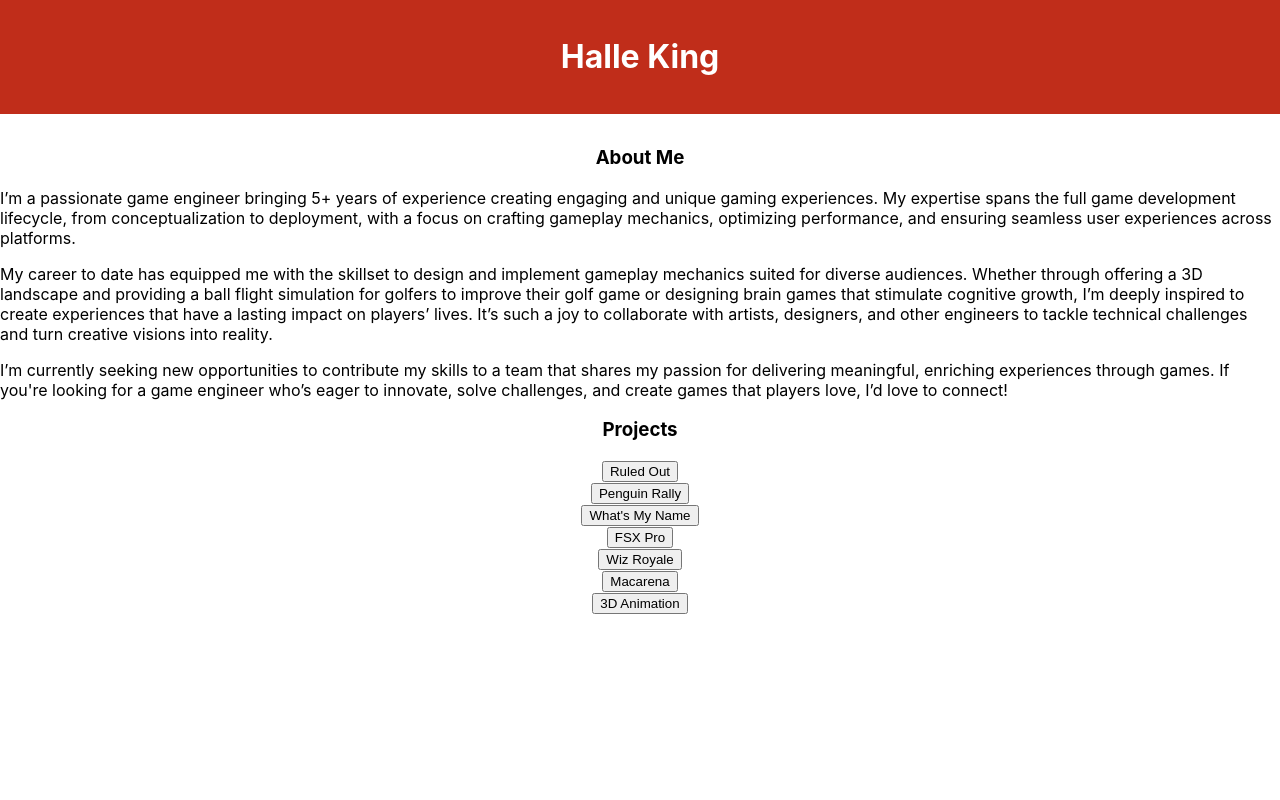
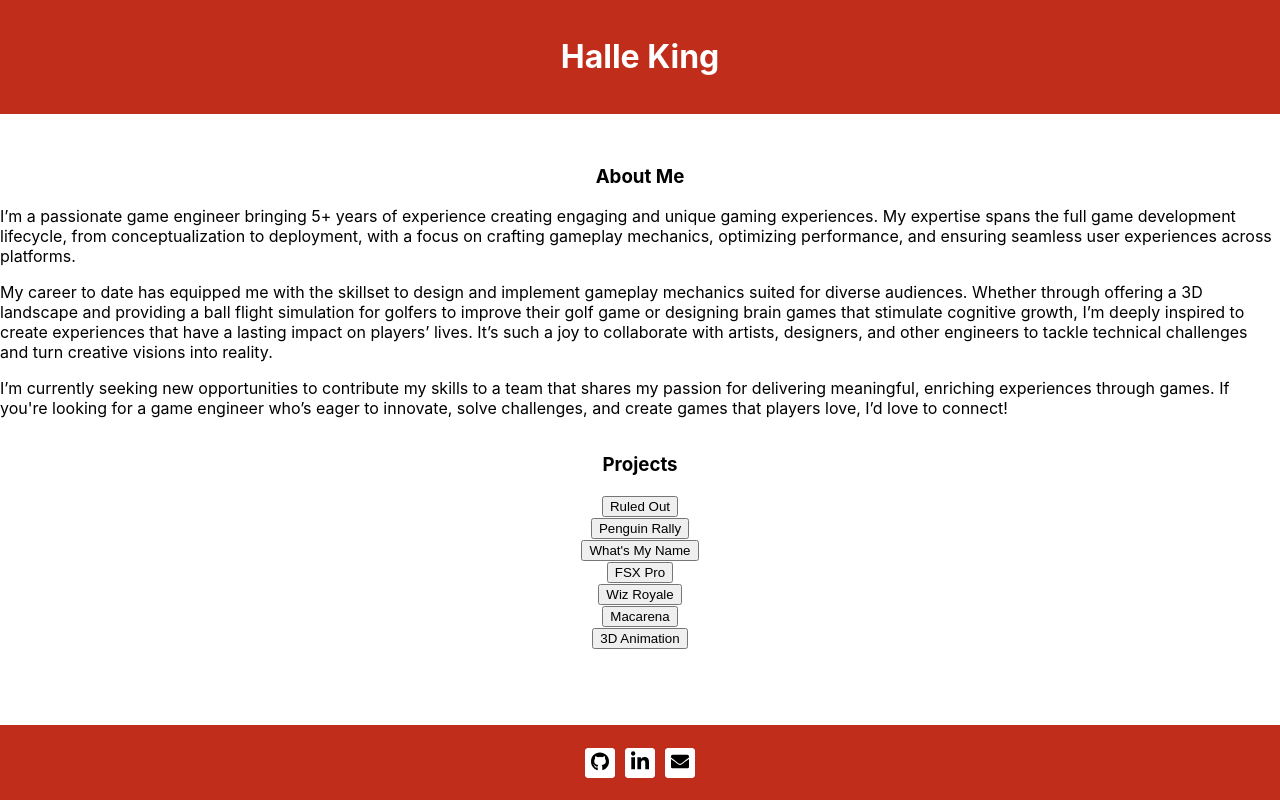
Before and after one commit to halleking/portfolio, a React (Create React App) app: page / in a window 1280 px wide. Built offline with nearby package versions, Linux system fonts and the light colour scheme.

Commit message:
add footer with links

```diff
--- a/package.json
+++ b/package.json
@@ -13,6 +13,7 @@
     "gh-pages": "^6.2.0",
     "react": "^18.3.1",
     "react-dom": "^18.3.1",
+    "react-icons": "^5.4.0",
     "react-scripts": "5.0.1",
     "web-vitals": "^2.1.4"
   },
--- a/src/App.css
+++ b/src/App.css
@@ -1,5 +1,8 @@
 .App {
   text-align: center;
+  height: 100vh;
+  display: flex;
+  flex-direction: column;
 }
 
 .App-logo {
--- a/src/App.js
+++ b/src/App.js
@@ -3,7 +3,7 @@ import React from 'react';
 import Header from './components/header/Header';
 import About from './components/about/About';
 import Projects from './components/projects/Projects';
-
+import Footer from './components/footer/Footer'
 
 function App() {
   return (
@@ -11,6 +11,7 @@ function App() {
       <Header/>
       <About/>
       <Projects/>
+      <Footer/>
     </div>
   );
 }
--- /dev/null
+++ b/src/components/footer/ContactButton.css
@@ -0,0 +1,20 @@
+.button{
+    height: 30px;
+    width: 30px;
+    cursor: pointer;
+    border-radius: 4px;
+    border: 0px;
+    align-self: center;
+    background-color: rgb(255, 255, 255);
+}
+
+.button:hover{
+    background: rgb(160, 160, 160);
+}
+
+.button-icon{
+    color: rgb(0, 0, 0);
+    height: 90%;
+    width: 100%;
+    align-content: center;
+}
--- /dev/null
+++ b/src/components/footer/ContactButton.js
@@ -0,0 +1,39 @@
+import React, { Component } from 'react';
+import './ContactButton.css'
+
+import { FaLinkedinIn } from "react-icons/fa";
+import { FaGithub } from "react-icons/fa";
+import { FaEnvelope } from "react-icons/fa";
+import { FaFileAlt } from "react-icons/fa";
+
+
+class ContactButton extends Component {
+
+    handleClick = () => {
+      return window.open(this.props.url);
+    }
+
+    renderIcon = () => {
+      switch(this.props.icon) {
+        case 'linkedin': return <FaLinkedinIn className='button-icon'/>;
+        case 'github': return <FaGithub className='button-icon'/>;
+        case 'email': return <FaEnvelope className='button-icon'/>;
+        case 'resume': return <FaFileAlt className='button-icon'/>;
+      }
+    }
+
+    render() {
+        return(
+            <div className='button'>
+                <button
+                    type="button"
+                    className={"button"}
+                    onClick={() => this.handleClick()}>
+                    {this.renderIcon()}
+                </button>
+            </div>
+        )
+    }
+ }
+
+ export default ContactButton;
--- /dev/null
+++ b/src/components/footer/Footer.css
@@ -0,0 +1,11 @@
+.Footer {
+    margin-top: auto;
+    display: grid;
+    grid-auto-flow: column;
+    grid-column-gap: 10px;
+    justify-content: center;
+    background-color: rgb(192, 45, 26);
+    color: #ffffff;
+    height: 75px;
+    min-height: 75px;
+  }
--- /dev/null
+++ b/src/components/footer/Footer.js
@@ -0,0 +1,25 @@
+import React from 'react';
+import ContactButton from './ContactButton';
+import './Footer.css';
+
+
+function Footer() {
+    return (
+        <div className="Footer">
+            <ContactButton
+                icon='github'
+                url="https://github.com/halleking"
+            />
+            <ContactButton
+                icon='linkedin'
+                url="https://www.linkedin.com/in/halleking/"/>
+            <ContactButton
+                icon='email'
+                url="mailto:hnking515@gmail.com"/>
+            {/*<ContactButton
+                icon='resume'/> */}
+        </div>
+    );
+}
+
+export default Footer;
```
Also changed, not shown: 1 other file (tests, documents, lock files or other folders).
